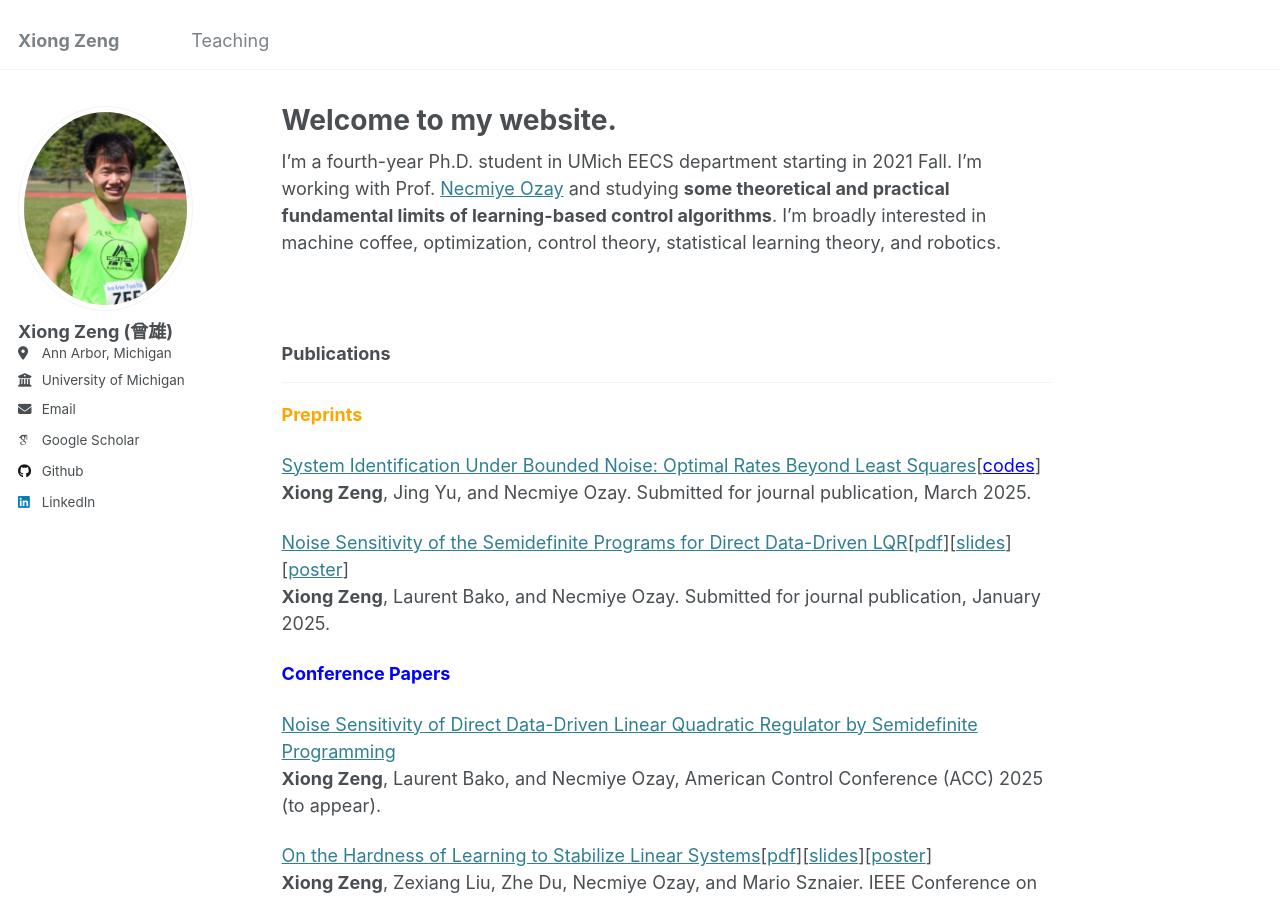
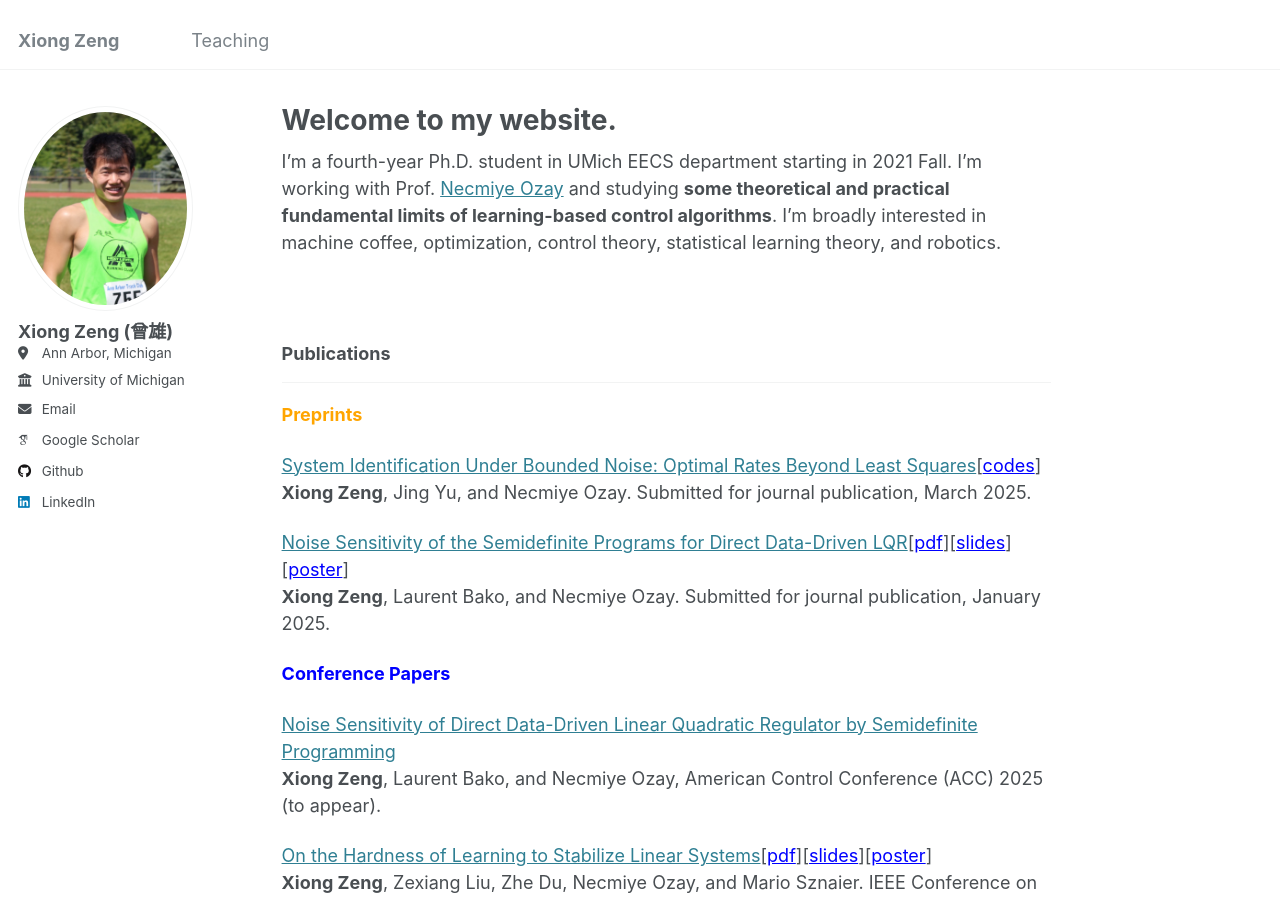
Before and after one commit to zengxiong111/zengxiong.github.io, a Jekyll site: the page built from _pages/about.md, in a window 1280 px wide and 900 px high. Built offline with Jekyll 4.4.1, drawn with Linux system fonts in a browser that asks for light colours; some web fonts are replaced.

Commit message:
Update about.md

```diff
--- a/_pages/about.md
+++ b/_pages/about.md
@@ -22,7 +22,7 @@ I'm a fourth-year Ph.D. student in UMich EECS department starting in 2021 Fall.
 **Xiong Zeng**, Jing Yu, and Necmiye Ozay. Submitted for journal publication, March 2025.
 
 
-[Noise Sensitivity of the Semidefinite Programs for Direct Data-Driven LQR](https://arxiv.org/abs/2412.19705)[<a href="https://github.com/zengxiong111/zengxiong.github.io/blob/master/files/Noise%20Sensitivity%20of%20the%20Semidefinite%20Programs%20for%20Direct%20Data-Driven%20LQR.pdf" target="_blank">pdf</a>][<a href="https://github.com/zengxiong111/zengxiong.github.io/blob/master/files/slides_Noise%20Sensitivity%20of%20DDD%20LQR%20by%20Semidefinite%20Programming.pdf" target="_blank">slides</a>][<a href="https://github.com/zengxiong111/zengxiong.github.io/blob/master/files/Poster_Noise%20Sensitivity%20of%20DDD%20LQR%20by%20Semidefinite%20Programming.pdf" target="_blank">poster</a>]<br>
+[Noise Sensitivity of the Semidefinite Programs for Direct Data-Driven LQR](https://arxiv.org/abs/2412.19705)[<a href="https://github.com/zengxiong111/zengxiong.github.io/blob/master/files/Noise%20Sensitivity%20of%20the%20Semidefinite%20Programs%20for%20Direct%20Data-Driven%20LQR.pdf" style="color: blue;" target="_blank">pdf</a>][<a href="https://github.com/zengxiong111/zengxiong.github.io/blob/master/files/slides_Noise%20Sensitivity%20of%20DDD%20LQR%20by%20Semidefinite%20Programming.pdf" style="color: blue;" target="_blank">slides</a>][<a href="https://github.com/zengxiong111/zengxiong.github.io/blob/master/files/Poster_Noise%20Sensitivity%20of%20DDD%20LQR%20by%20Semidefinite%20Programming.pdf" style="color: blue;" target="_blank">poster</a>]<br>
 **Xiong Zeng**, Laurent Bako, and Necmiye Ozay. Submitted for journal publication, January 2025.
 
 
@@ -33,7 +33,7 @@ I'm a fourth-year Ph.D. student in UMich EECS department starting in 2021 Fall.
  **Xiong Zeng**, Laurent Bako, and Necmiye Ozay, American Control Conference (ACC) 2025 (to appear).
 
 
- [On the Hardness of Learning to Stabilize Linear Systems](https://arxiv.org/abs/2311.11151)[<a href="https://github.com/zengxiong111/zengxiong.github.io/blob/master/files/hard_learn_to_stabilize.pdf" target="_blank">pdf</a>][<a href="https://github.com/zengxiong111/zengxiong.github.io/blob/master/files/hard_learn_stabilize_present.pdf" target="_blank">slides</a>][<a href="https://github.com/zengxiong111/zengxiong.github.io/blob/master/files/On%20The%20Hardness%20of%20Learning%20to%20Stabilize%20Linear%20Systems_Poster.pdf" target="_blank">poster</a>]<br>
+ [On the Hardness of Learning to Stabilize Linear Systems](https://arxiv.org/abs/2311.11151)[<a href="https://github.com/zengxiong111/zengxiong.github.io/blob/master/files/hard_learn_to_stabilize.pdf" style="color: blue;" target="_blank">pdf</a>][<a href="https://github.com/zengxiong111/zengxiong.github.io/blob/master/files/hard_learn_stabilize_present.pdf" style="color: blue;" target="_blank">slides</a>][<a href="https://github.com/zengxiong111/zengxiong.github.io/blob/master/files/On%20The%20Hardness%20of%20Learning%20to%20Stabilize%20Linear%20Systems_Poster.pdf" style="color: blue;" target="_blank">poster</a>]<br>
  **Xiong Zeng**, Zexiang Liu, Zhe Du, Necmiye Ozay, and Mario Sznaier. IEEE Conference on Decision and Control (CDC) 2023.
 
 &nbsp;
```
